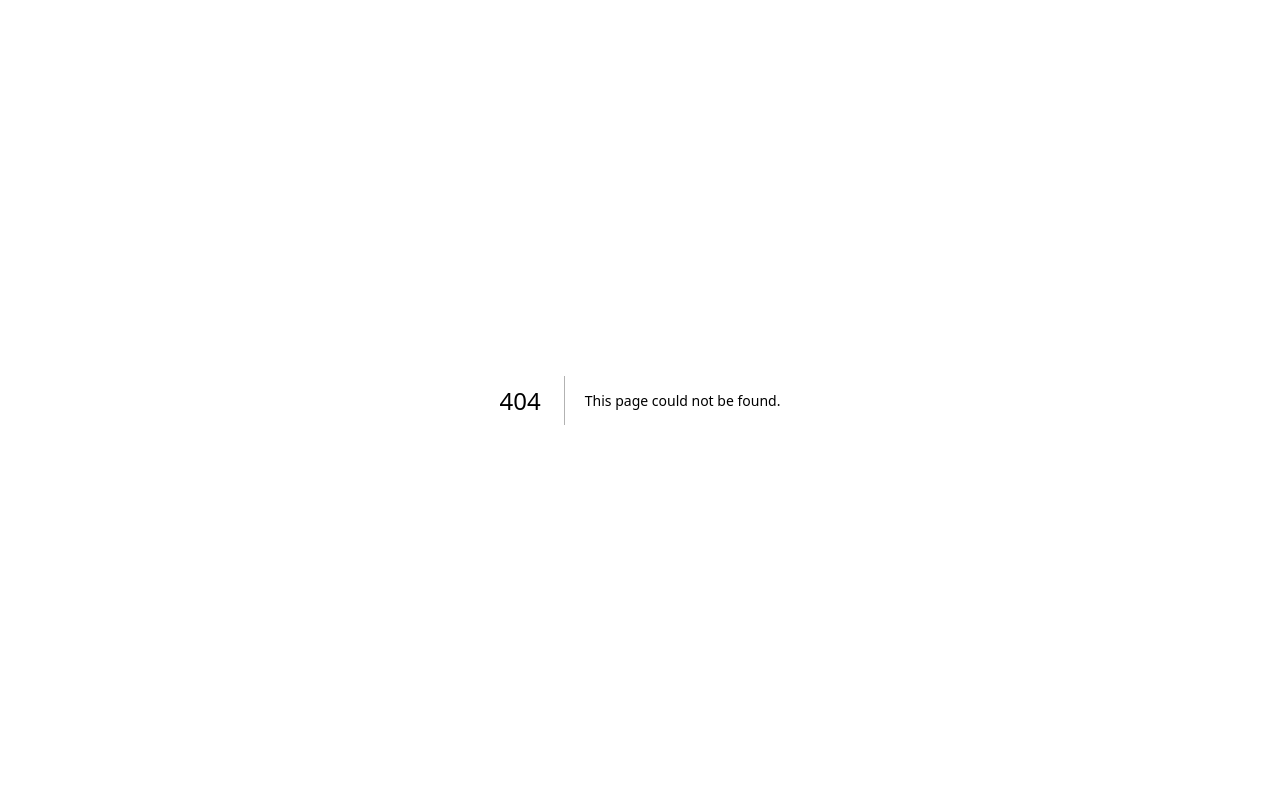
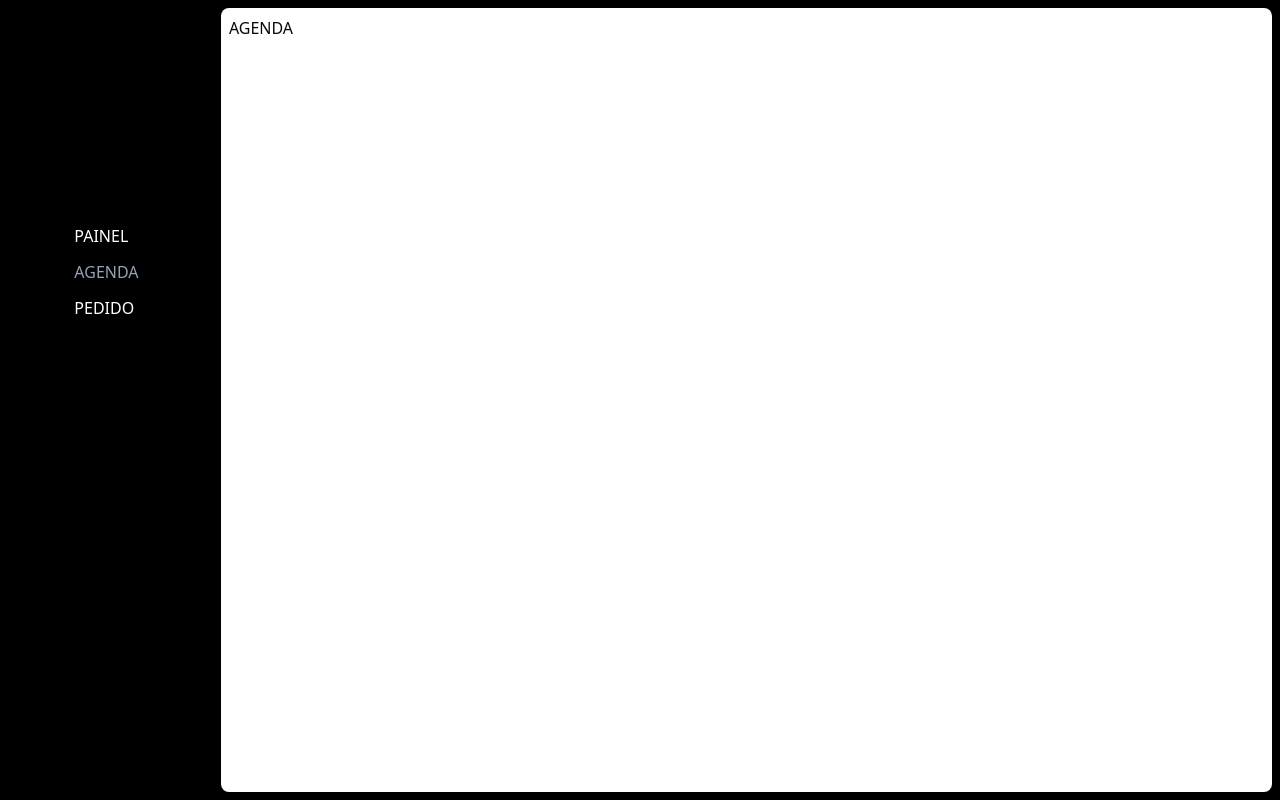
Before and after one commit to Edmar-Chiullo/callsale-app, a Next.js app: page /pages/agenda in a window 1280 px wide. Before the commit this address had no page. Built offline with nearby package versions, Linux system fonts and the light colour scheme.

Commit message:
Navegação páginas painel, agenda e pedido adicionada

```diff
--- a/app/controler-firebase/realtime-database.ts
+++ b/app/controler-firebase/realtime-database.ts
@@ -11,10 +11,11 @@ if (process.env.NODE_ENV === "development") {
 // Gravar dados em um lugar especifico usando o método set().
 // O método set() (altera todos os dados abaixo na árvore como uma atualizção)
 // Usar set() substitui os dados no local especificado, incluindo quaisquer nós filhos.
-export function writeUserData(userId:number, name:string, email:string) {
-    set(ref(database, 'users/' + userId), {
-      username: name,
-      email: email,
+export function writeUserData(employeeId:number,employeeName:string, employeePermitionType:string) {
+    set(ref(database, 'users/' + employeeId), {
+      employeeId: employeeId,
+      employeeName: employeeName,
+      employeePermitionType: employeePermitionType
     });
   }
 // OnValue executa um ouvinte que retorna os valores apartetir da ramificassão no banco de dados.
--- a/app/page.tsx
+++ b/app/page.tsx
@@ -49,31 +49,32 @@ export default function Login() {
 
   }
 
-  function clicked() {
-  }
+  function onSubmit(values: z.infer<typeof formSchema>) {
+    router.push('/pages/painel')
 
-  function onSubmit(values: z.infer<typeof formSchema>) {
+    // const user = listenerData()
 
-    const user = listenerData()
-    user.then((element) => {
-      if (element) { //user é um valor boleano.
-        const users = Object.values(element)
-        users.map(user => {
-            const { email, username }:any = user
-            if (email === values.login && username === values.password ) {
-                setEmployeeName(Employee2.employeeName)
-                router.push('/pages/home')
+    // user.then((element) => {
+    //   if (element) {
+    //     const users = Object.values(element)
 
-            } else {
-                setAlertMessage(true)
-                showAlert()
-            }
-        })
-      } else {
-        setAlertMessage(true)
-        showAlert()
-      }
-    })
+    //     users.map(user => {
+    //         const { email, username }:any = user
+
+    //         if (email === values.login && username === values.password ) {
+    //             setEmployeeName(Employee2.employeeName)
+    //             router.push('/pages/home')
+
+    //         } else {
+    //             setAlertMessage(true)
+    //             showAlert()
+    //         }
+    //     })
+    //   } else {
+    //     setAlertMessage(true)
+    //     showAlert()
+    //   }
+    // })
     form.reset({
       login: '',
       password: ''
@@ -116,7 +117,6 @@ export default function Login() {
                   )}
               />
               <Button type="submit" className="w-full h-12">Entrar</Button>
-              <button onClick={clicked}>Testar</button>
               </form>
               { alertMessage &&
               <Alert className='w-96'>
--- /dev/null
+++ b/app/pages/agenda/page.tsx
@@ -0,0 +1,9 @@
+'use client'
+
+export default function Home() {
+
+  return (
+    <div className="relative flex flex-col gap-10 justify-center items-center w-full">
+    </div>
+  )
+}
--- a/app/pages/layout.tsx
+++ b/app/pages/layout.tsx
@@ -1,42 +1,53 @@
 'use client'
 
-import { usePathname } from "next/navigation";
+import { usePathname, useRouter } from "next/navigation";
+import { useEffect } from "react";
 
 import { Employee } from "@/app/class/classes"
 import { useLoginContext } from "@/app/context/loginContext/LoginContext"
+import { checkPath } from "../utils/check-path";
 
 import "../globals.css";
-import { checkPath } from "../utils/check-path";
 
-
+//www.esperancaparaocoracao.org
 export default function RootLayout({
   children,
 }: Readonly<{
   children: React.ReactNode;
 }>) {
     const { employeeName }:Employee = useLoginContext()
+
+    const router = useRouter()
     const path = usePathname()
-    const page = checkPath(path)
+    const page:any = checkPath(path)
 
-    const btnMenu:any = document.querySelector('.painel')
-    btnMenu.style.color = '#94a3b8'
+    useEffect(() => {
+      const listNav = document.querySelectorAll(`.nav-item-list`)
+      listNav.forEach(item => {
+        if (item.classList.contains(page)) {
+          item.style.color = '#94a3b8'
+        } else {
+          item.style.color = '#ffffff'
+        }
+      })
+    }, [page]);
 
     return (
         <div className="container-mai flex justify-center items-center w-svw h-svh">
           <div className="container-app flex w-full">
             <div className="side-bar flex gap-2 justify-center items-center w-64 h-svh bg-black">
-              <div className="nav-bar flex justify-center items-center w-full h-40">
+              <div className="nav-bar flex justify-center items-start w-full h-96 p-4">
                 <ul className="nav-list flex flex-col gap-3">
-                  <li className="painel nav-item-list text-white cursor-pointer hover:text-slate-400">PAINEL</li>
-                  <li className="agenda nav-item-list text-white cursor-pointer hover:text-slate-400">AGENDA</li>
-                  <li className="pedido nav-item-list text-white cursor-pointer hover:text-slate-400">PEDIDO</li>
+                  <li className="painel nav-item-list text-white cursor-pointer hover:text-slate-400" onClick={() => {router.push('/pages/painel')}}>PAINEL</li>
+                  <li className="agenda nav-item-list text-white cursor-pointer hover:text-slate-400" onClick={() => {router.push('/pages/agenda')}}>AGENDA</li>
+                  <li className="pedido nav-item-list text-white cursor-pointer hover:text-slate-400" onClick={() => {router.push('/pages/pedido')}}>PEDIDO</li>
                 </ul>
               </div>
             </div>
             <div className="content-app flex w-full h-svh p-2 bg-black">
               <div className="relative box-content flex flex-col justify-center items-center w-full rounded-lg bg-white">
                 <div className="absolute flex justify-between w-full top-0 p-2">
-                  <h1>Home</h1>
+                  <h1>{page?.toUpperCase()}</h1>
                   <h1>{employeeName}</h1>
                 </div>
                 {children}
--- /dev/null
+++ b/app/pages/pedido/page.tsx
@@ -0,0 +1,9 @@
+'use client'
+
+export default function Pedido() {
+
+  return (
+    <div className="relative flex flex-col gap-10 justify-center items-center w-full">
+    </div>
+  )
+}
--- a/app/utils/check-path.ts
+++ b/app/utils/check-path.ts
@@ -2,11 +2,19 @@
 
 export function checkPath(props:string) {
     switch (props) {
-        case '/pages/home':
-            const page = 'painel'
-            return  page
+        case '/pages/painel':
+            const painel = 'painel'
+            return painel
 
-        default:
+        case '/pages/agenda':
+            const agenda = 'agenda'
+            return agenda
+
+        case '/pages/pedido':
+            const pedido = 'pedido'
+            return pedido
+
+            default:
             break;
     }
 }
```
Also changed, not shown: app/pages/painel/page.tsx (renamed from app/pages/home/page.tsx), 1 other file (tests, documents, lock files or other folders).
